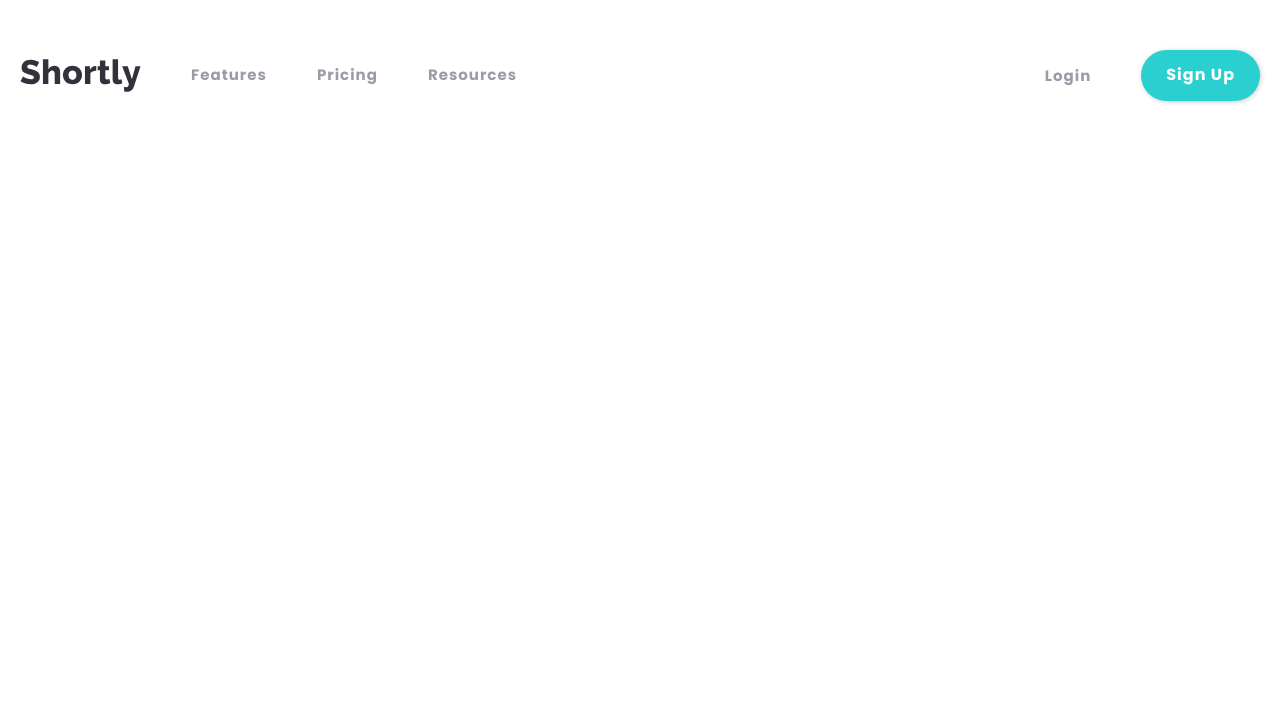
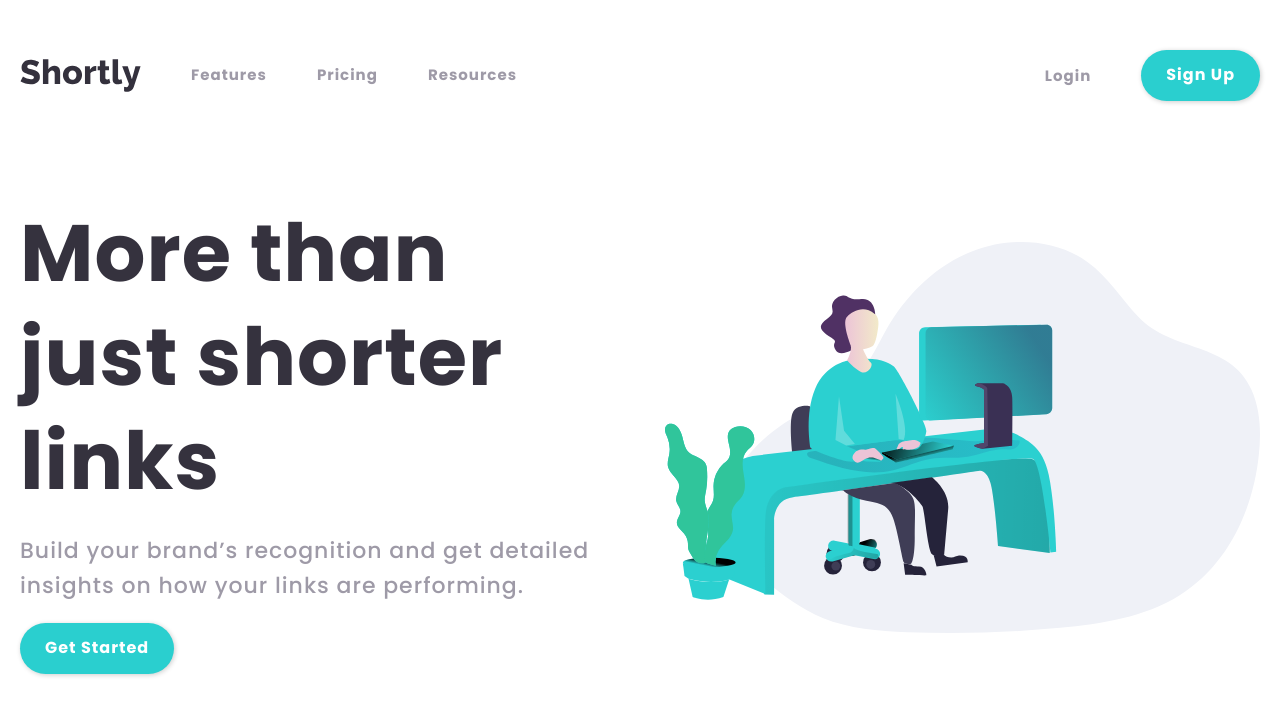
Before and after one commit to freetart/FEM-url-shortening-api, a React (Create React App) app: page / in a window 1280 px wide. Shown: the top 716 px of the page. Built offline with nearby package versions, Linux system fonts and the light colour scheme.

Commit message:
created hero

```diff
--- a/src/App.js
+++ b/src/App.js
@@ -1,11 +1,13 @@
 import Globals from "./abstracts/Globals";
 import Navbar from "./components/Navbar";
+import Hero from "./components/Hero";
 
 const App = () => {
   return (
     <>
       <Globals />
       <Navbar />
+      <Hero />
     </>
   );
 };
--- /dev/null
+++ b/src/components/Hero.js
@@ -0,0 +1,39 @@
+import styled from "styled-components";
+import heroImg from "../assets/illustration-working.svg";
+import { MainHeading } from "./styledElements/Headings";
+import Paragraph from "./styledElements/Paragraphs";
+import Button from "./styledElements/Buttons";
+import { sectionSpacingSm, maxWidthLg } from "../abstracts/Mixins";
+
+const Container = styled.div`
+  ${sectionSpacingSm}
+  ${maxWidthLg}
+  display: grid;
+  grid-template-columns: repeat(2, 1fr);
+  align-items: center;
+  gap: var(--gap);
+`;
+
+const Hero = () => {
+  return (
+    <header>
+      <Container>
+        <div className="hero-info">
+          <MainHeading>More than just shorter links</MainHeading>
+          <Paragraph hero>
+            Build your brand’s recognition and get detailed insights on how your
+            links are performing.
+          </Paragraph>
+          <Button primary>Get Started</Button>
+        </div>
+        <img
+          src={heroImg}
+          alt="illustration of person working"
+          className="hero-img"
+        />
+      </Container>
+    </header>
+  );
+};
+
+export default Hero;
--- /dev/null
+++ b/src/components/styledElements/Headings.js
@@ -0,0 +1,8 @@
+import styled from "styled-components";
+import { headingStyles } from "../../abstracts/Mixins";
+
+export const MainHeading = styled.h1`
+  ${headingStyles}
+  font-size: 8rem;
+  color: var(--black);
+`;
--- /dev/null
+++ b/src/components/styledElements/Paragraphs.js
@@ -0,0 +1,16 @@
+import styled, { css } from "styled-components";
+import { textStyles } from "../../abstracts/Mixins";
+
+const Paragraph = styled.p`
+  ${textStyles}
+
+  ${({ hero }) =>
+    hero &&
+    css`
+      color: var(--darkGray);
+      font-size: 2.2rem;
+      padding: 2rem 0;
+    `}
+`;
+
+export default Paragraph;
```
